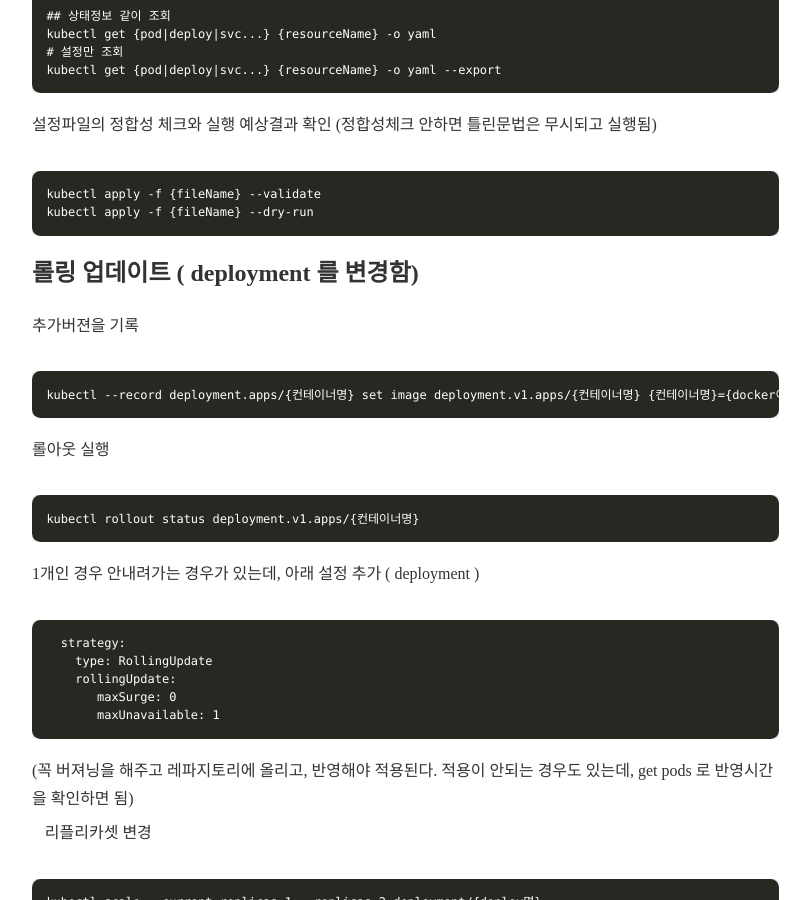
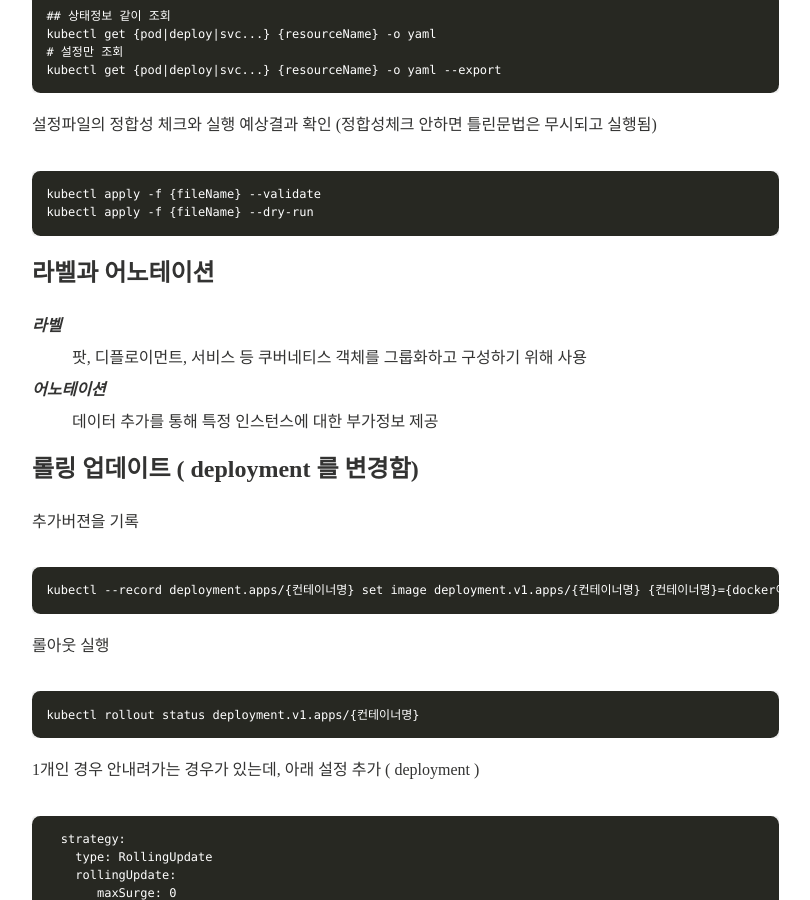
Before and after one commit to gjchoi/gjchoi.github.io, a Jekyll site: the page built from _posts/2020-07-07-docker-k8s-tip.md, in a window 1280 px wide and 900 px high, scrolled down 3422 px. Shown: the whole window, without its empty margins (256-1066 px from the left). Built offline with Jekyll 4.4.1, drawn with Linux system fonts in a browser that asks for light colours; nearby versions of some CDN libraries; comment, search, counter and statistics services are not loaded.

Commit message:
Update 2020-07-07-docker-k8s-tip.md

```diff
--- a/_posts/2020-07-07-docker-k8s-tip.md
+++ b/_posts/2020-07-07-docker-k8s-tip.md
@@ -171,6 +171,15 @@ kubectl apply -f {fileName} --validate
 kubectl apply -f {fileName} --dry-run
 ~~~
 
+### 라벨과 어노테이션
+
+라벨
+: 팟, 디플로이먼트, 서비스 등 쿠버네티스 객체를 그룹화하고 구성하기 위해 사용
+
+
+어노테이션
+: 데이터 추가를 통해 특정 인스턴스에 대한 부가정보 제공
+
 
 ### 롤링 업데이트 ( deployment 를 변경함)
 
```
